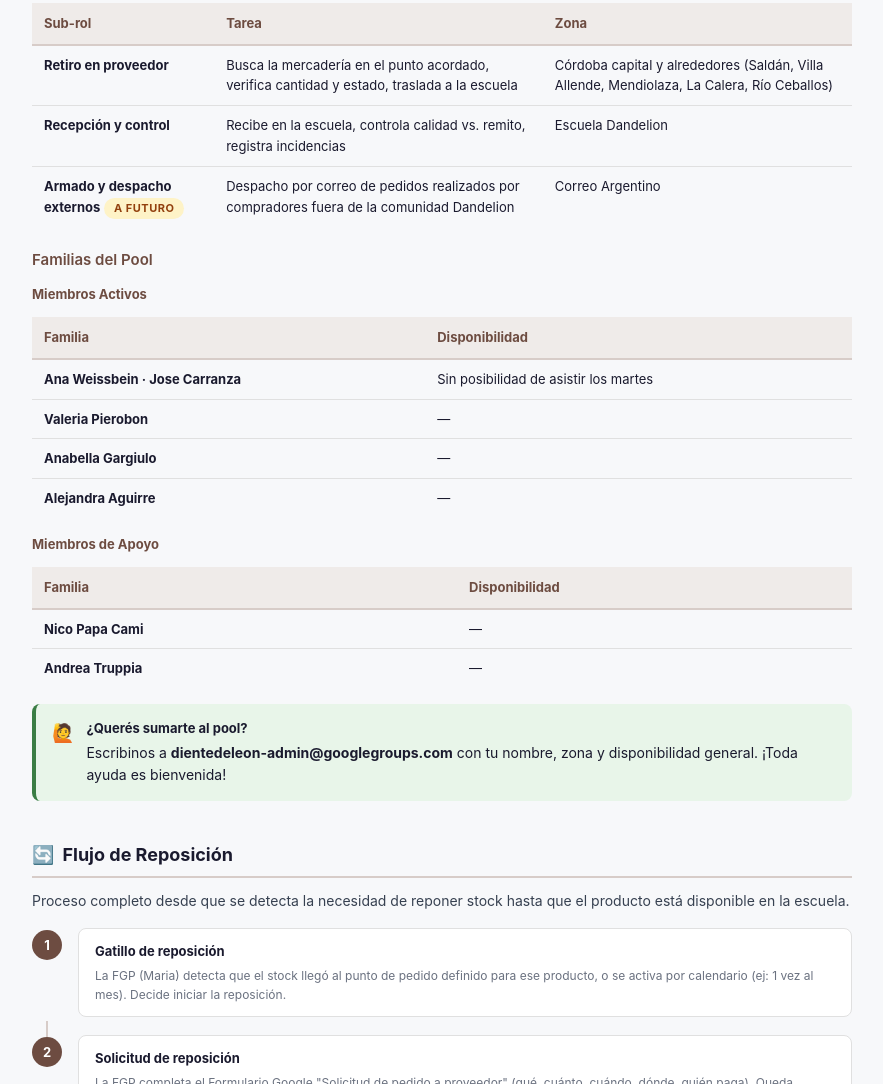
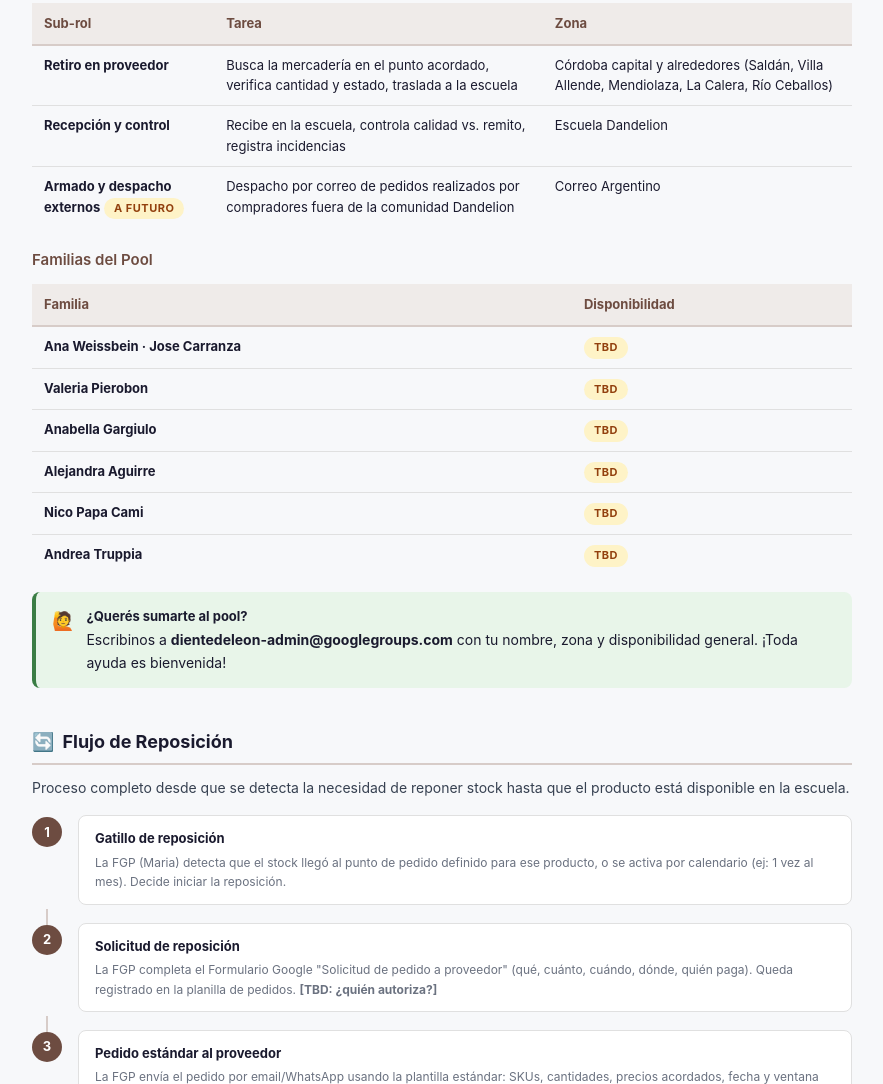
Before and after one commit to ine-robertson/dandelion-tienda-dashboard, a plain HTML site: page gestion-proveedores.html in a window 1280 px wide. Shown: the part 1675-2759 px from the top of the page, without its empty margins (268-1151 px from the left). Drawn offline with Linux system fonts and the light colour scheme.

Commit message:
Add files via upload

```diff
--- a/gestion-proveedores.html
+++ b/gestion-proveedores.html
@@ -317,23 +317,15 @@
       </table>
 
       <h3>Familias del Pool</h3>
-      <h4 style="margin:12px 0 6px;font-size:13px;color:var(--earth)">Miembros Activos</h4>
       <table class="wiki-table">
         <thead><tr><th>Familia</th><th>Disponibilidad</th></tr></thead>
         <tbody>
-          <tr><td><strong>Ana Weissbein · Jose Carranza</strong></td><td>Sin posibilidad de asistir los martes</td></tr>
-          <tr><td><strong>Valeria Pierobon</strong></td><td>—</td></tr>
-          <tr><td><strong>Anabella Gargiulo</strong></td><td>—</td></tr>
-          <tr><td><strong>Alejandra Aguirre</strong></td><td>—</td></tr>
-        </tbody>
-      </table>
-
-      <h4 style="margin:16px 0 6px;font-size:13px;color:var(--earth)">Miembros de Apoyo</h4>
-      <table class="wiki-table">
-        <thead><tr><th>Familia</th><th>Disponibilidad</th></tr></thead>
-        <tbody>
-          <tr><td><strong>Nico Papa Cami</strong></td><td>—</td></tr>
-          <tr><td><strong>Andrea Truppia</strong></td><td>—</td></tr>
+          <tr><td><strong>Ana Weissbein · Jose Carranza</strong></td><td><span class="badge badge-draft">TBD</span></td></tr>
+          <tr><td><strong>Valeria Pierobon</strong></td><td><span class="badge badge-draft">TBD</span></td></tr>
+          <tr><td><strong>Anabella Gargiulo</strong></td><td><span class="badge badge-draft">TBD</span></td></tr>
+          <tr><td><strong>Alejandra Aguirre</strong></td><td><span class="badge badge-draft">TBD</span></td></tr>
+          <tr><td><strong>Nico Papa Cami</strong></td><td><span class="badge badge-draft">TBD</span></td></tr>
+          <tr><td><strong>Andrea Truppia</strong></td><td><span class="badge badge-draft">TBD</span></td></tr>
         </tbody>
       </table>
 
```
